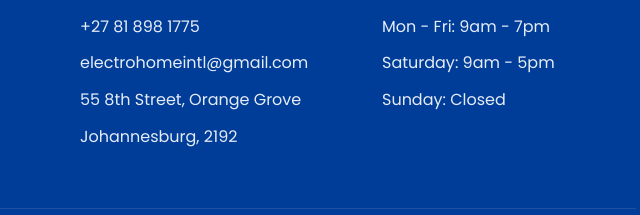
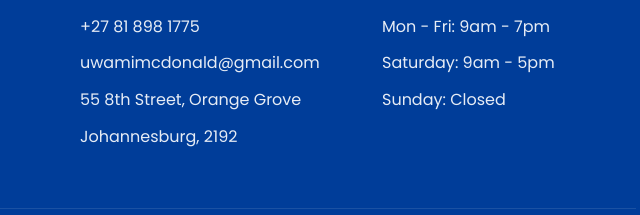
Before and after one commit to Uwami-Mgxekwa/electrohomeintl, a plain HTML site: page shop.html in a window 1280 px wide. Shown: the part 5279-5494 px from the top of the page, 584-1224 px from the left. Drawn offline with Linux system fonts and the light colour scheme.

Commit message:
Update shop.html

```diff
--- a/shop.html
+++ b/shop.html
@@ -253,7 +253,7 @@
                     <h4>Contact</h4>
                     <ul>
                         <li>+27 81 898 1775</li>
-                        <li>electrohomeintl@gmail.com</li>
+                        <li>uwamimcdonald@gmail.com</li>
                         <li>55 8th Street, Orange Grove</li>
                         <li>Johannesburg, 2192</li>
                     </ul>
```
